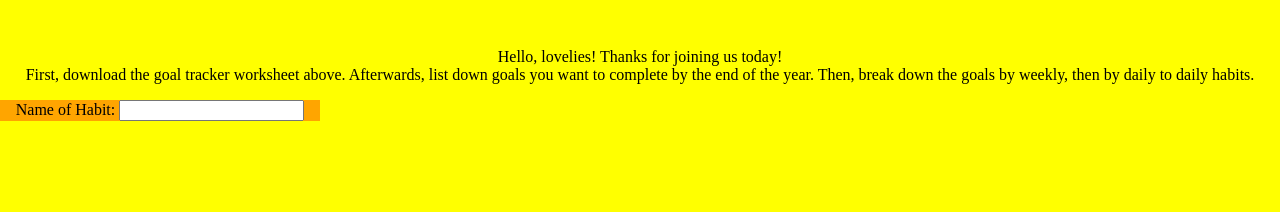
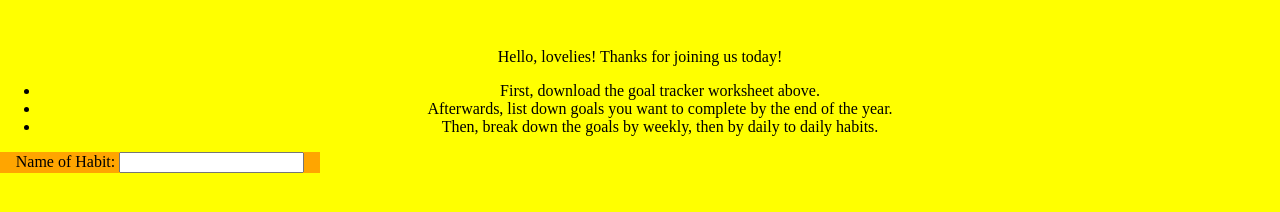
Before and after one commit to vmaineng/baby-steps-habits, a plain HTML site: page index.html in a window 1280 px wide. Shown: the part 474-686 px from the top of the page. Drawn offline with Linux system fonts and the light colour scheme.

Commit message:
add list to instructions

```diff
--- a/index.html
+++ b/index.html
@@ -16,10 +16,12 @@
         <br>
         <p>Hello, lovelies! Thanks for joining us today!
             <br>
-        First, download the goal tracker worksheet above.
-        Afterwards, list down goals you want to complete by the end of the year.
-        Then, break down the goals by weekly, then by daily to daily habits.
-        </p>
+            <ul>
+        <li>First, download the goal tracker worksheet above.</li>
+        <li>Afterwards, list down goals you want to complete by the end of the year.</li>
+        <li>Then, break down the goals by weekly, then by daily to daily habits.</li>
+            </ul>
+    </p>
     </section>
 
     <section id="measurements">
--- a/style.css
+++ b/style.css
@@ -19,3 +19,8 @@ div {
     width: 25%;
     background-color: orange;
 }
+
+ul.a {
+    list-style-type: circle;
+    list-style-position: outside;
+}
```
